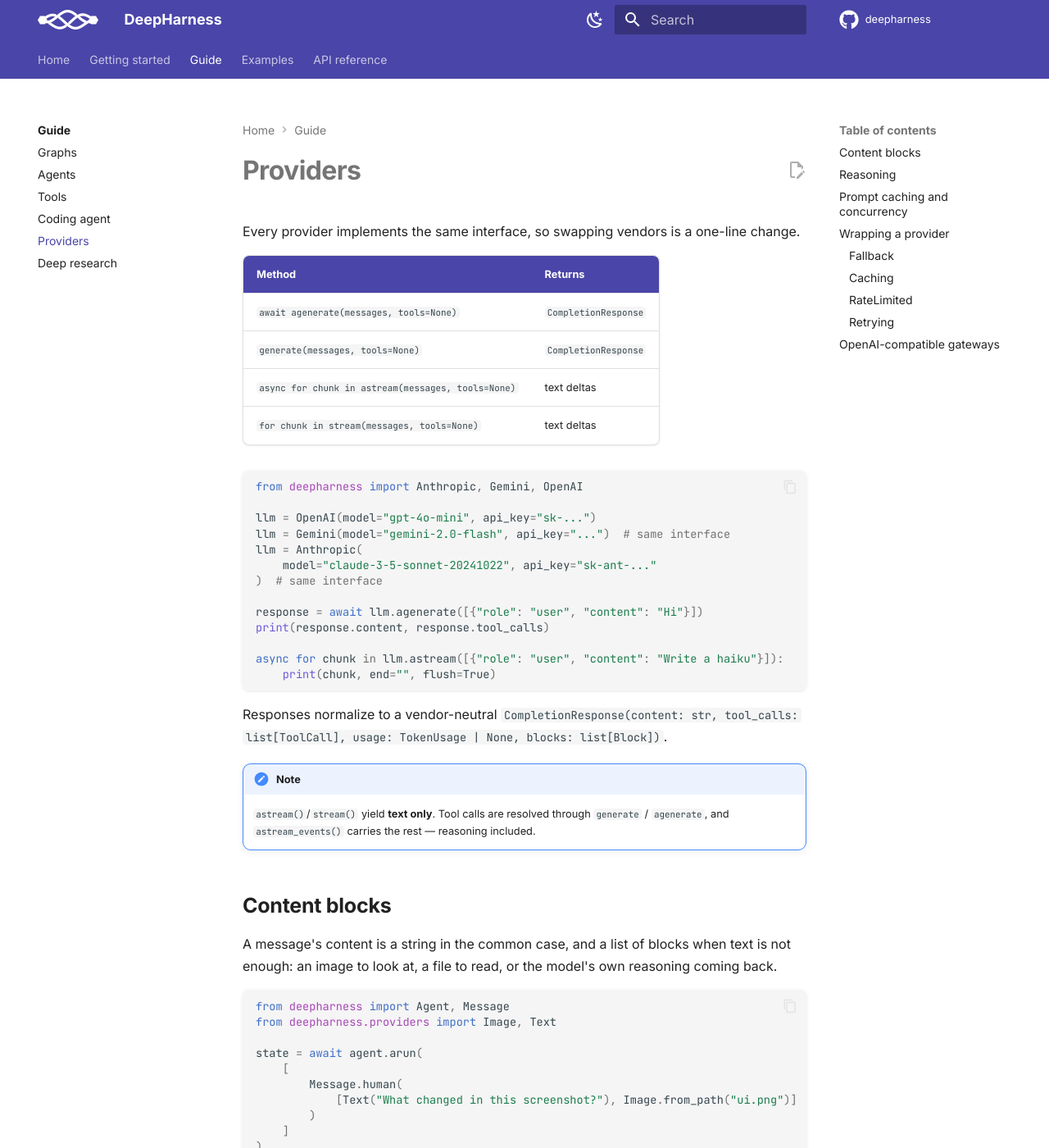
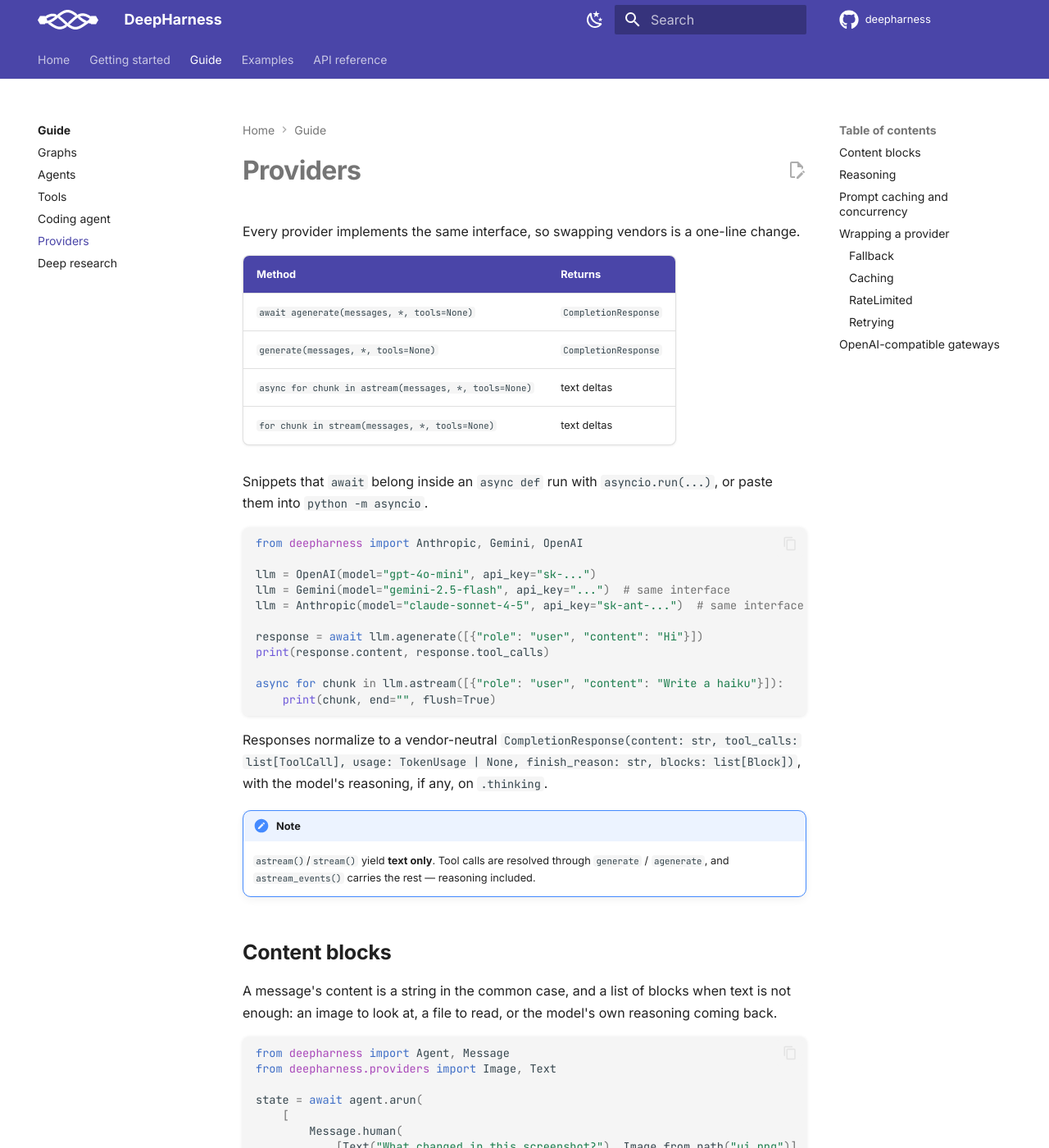
Before and after one commit to sayedshaun/deepharness, an MkDocs documentation site: the page built from docs/guide/providers.md, in a window 1280 px wide and 1400 px high. Shown: the whole window at 82% size. Built offline with MkDocs 1.6.1 and Material for MkDocs 9.7.7, drawn with Linux system fonts in a browser that asks for light colours; comment, search, counter and statistics services are not loaded; some of the changed text lies outside the part shown.

Commit message:
docs: correct provider guide signatures and model ids

````diff
--- a/docs/guide/providers.md
+++ b/docs/guide/providers.md
@@ -4,19 +4,20 @@ Every provider implements the same interface, so swapping vendors is a one-line
 
 | Method                                          | Returns              |
 | ------------------------------------------------ | --------------------- |
-| `await agenerate(messages, tools=None)`          | `CompletionResponse`  |
-| `generate(messages, tools=None)`                 | `CompletionResponse`  |
-| `async for chunk in astream(messages, tools=None)` | text deltas         |
-| `for chunk in stream(messages, tools=None)`      | text deltas           |
+| `await agenerate(messages, *, tools=None)`          | `CompletionResponse`  |
+| `generate(messages, *, tools=None)`                 | `CompletionResponse`  |
+| `async for chunk in astream(messages, *, tools=None)` | text deltas         |
+| `for chunk in stream(messages, *, tools=None)`      | text deltas           |
+
+Snippets that `await` belong inside an `async def` run with `asyncio.run(...)`, or paste them
+into `python -m asyncio`.
 
 ```python
 from deepharness import Anthropic, Gemini, OpenAI
 
 llm = OpenAI(model="gpt-4o-mini", api_key="sk-...")
-llm = Gemini(model="gemini-2.0-flash", api_key="...")  # same interface
-llm = Anthropic(
-    model="claude-3-5-sonnet-20241022", api_key="sk-ant-..."
-)  # same interface
+llm = Gemini(model="gemini-2.5-flash", api_key="...")  # same interface
+llm = Anthropic(model="claude-sonnet-4-5", api_key="sk-ant-...")  # same interface
 
 response = await llm.agenerate([{"role": "user", "content": "Hi"}])
 print(response.content, response.tool_calls)
@@ -26,7 +27,8 @@ async for chunk in llm.astream([{"role": "user", "content": "Write a haiku"}]):
 ```
 
 Responses normalize to a vendor-neutral `CompletionResponse(content: str, tool_calls:
-list[ToolCall], usage: TokenUsage | None, blocks: list[Block])`.
+list[ToolCall], usage: TokenUsage | None, finish_reason: str, blocks: list[Block])`, with the
+model's reasoning, if any, on `.thinking`.
 
 !!! note
     `astream()`/`stream()` yield **text only**. Tool calls are resolved through `generate` /
@@ -96,7 +98,7 @@ Two knobs for what a harness does differently from a chat: it sends the same lon
 turn, and it fans out.
 
 ```python
-llm = Anthropic("claude-3-5-sonnet-20241022", cache_prompt=True, max_concurrency=8)
+llm = Anthropic("claude-sonnet-4-5", cache_prompt=True, max_concurrency=8)
 ```
 
 `cache_prompt=True` (Anthropic) puts a cache breakpoint on the system prompt and the last tool
@@ -149,8 +151,8 @@ llm = Caching(
 ```
 
 Read it outside-in: the cache is asked first, then the limiter, then the retry, and the
-fallback is what actually talks to a vendor. `llm.inner` reaches the provider underneath, and
-`aclose()`/`close()` pass all the way down.
+fallback is what actually talks to a vendor. `inner` is the next layer down (`models` on
+`Fallback`), and `aclose()`/`close()` pass all the way down.
 
 ### `Fallback`
 
````
